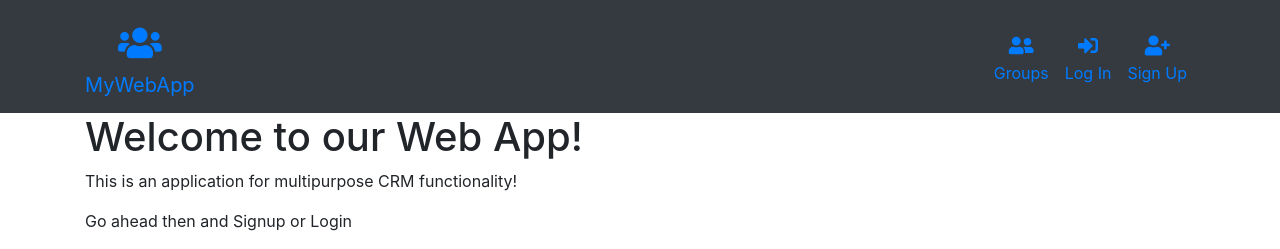
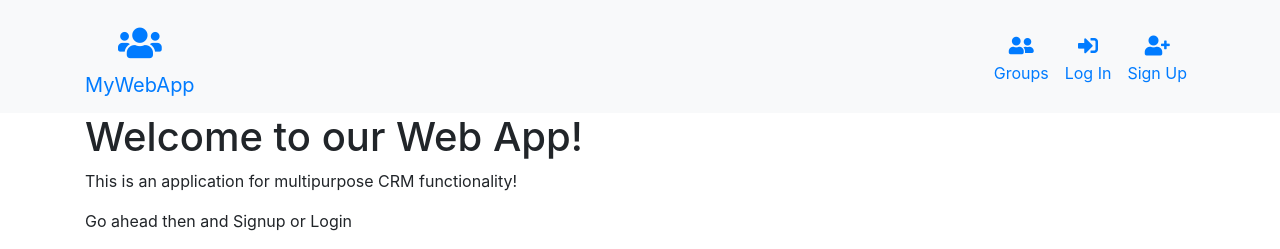
Before and after one commit to OldSchoolProgrammer/mywebproj, a Django app: page / in a window 1280 px wide. Shown: the top 249 px of the page. Run offline with Django 3.2, Linux system fonts and the light colour scheme; some libraries are stand-ins or nearby versions.

Commit message:
"Changed background of NavBar"

```diff
--- a/templates/base.html
+++ b/templates/base.html
@@ -22,7 +22,7 @@
 
   </head>
   <body>
-    <nav class="navbar navbar-expand-lg bg-dark justify-content-center" role="navigation" id="navbar">
+    <nav class="navbar navbar-expand-lg bg-light justify-content-center" role="navigation" id="navbar">
       <div class="container">
         <div class="navbar-nav align-items-center text-center mt-1">
           <a class="navbar-brand mynav" href="{% url 'home' %}"><div class="icons"><span style="font-size: 35px;"><i class="fas fa-users"></i></span></div>MyWebApp</a>
```
